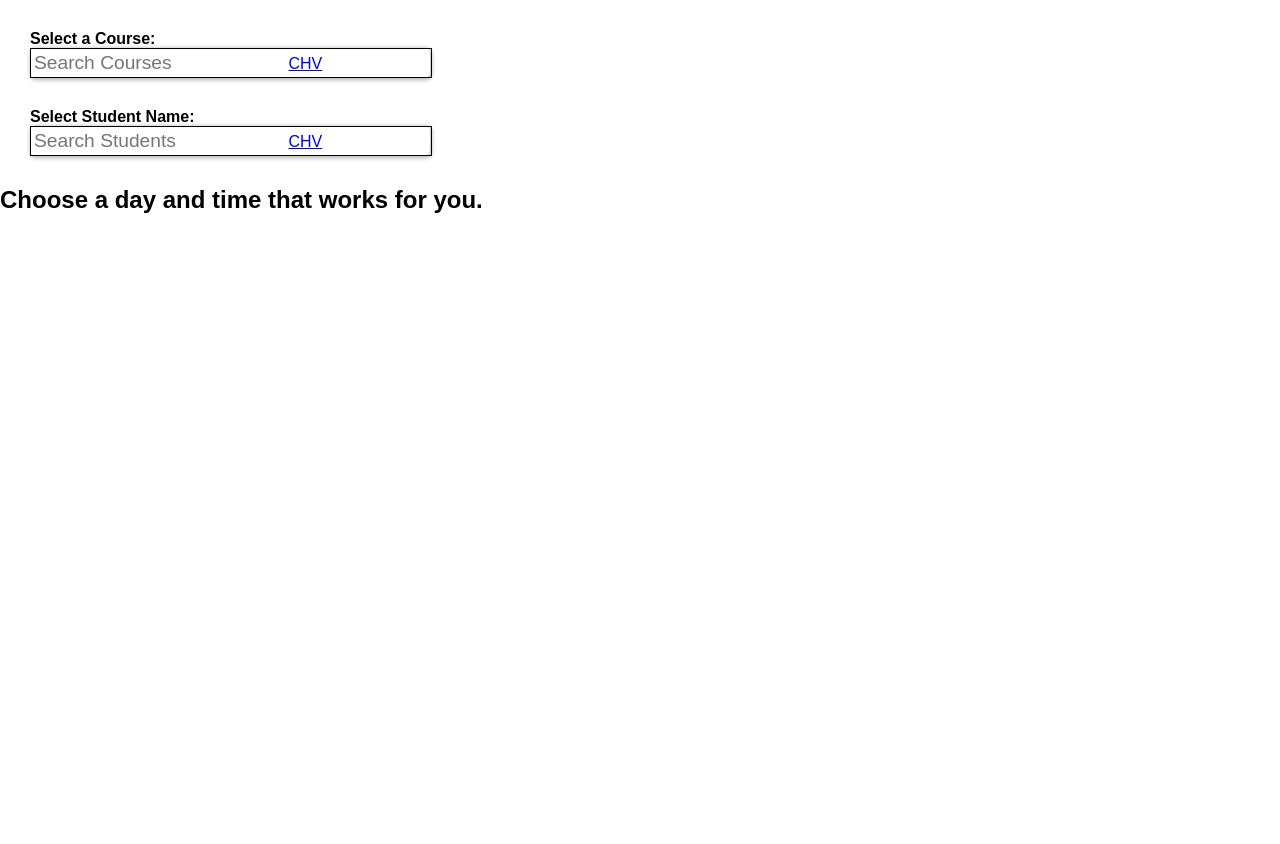
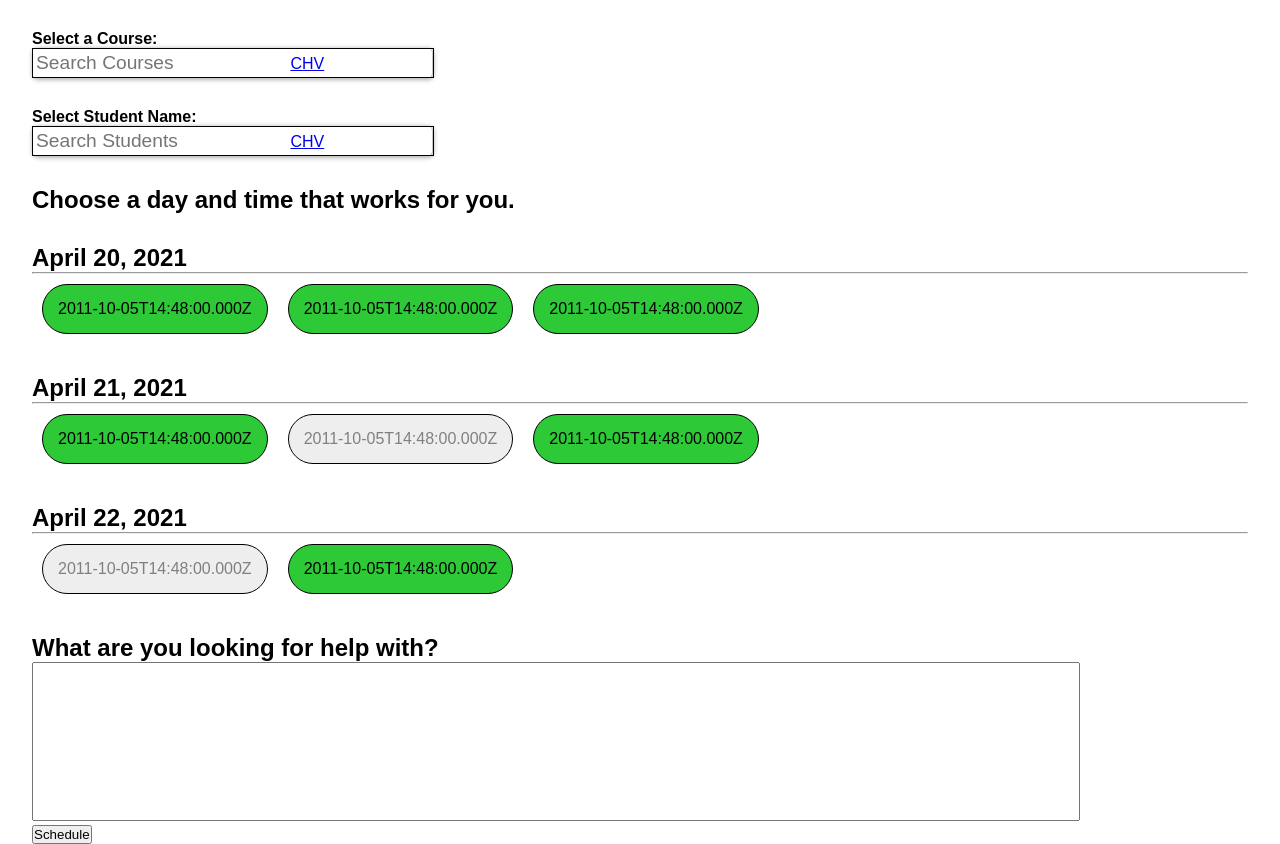
Before and after one commit to Jta26/Pitt-Office-Hour-Scheduler, a PHP site: page / in a window 1280 px wide. Shown: the part 140-984 px from the top of the page. Before the commit the page ends 353 px from the top, so only its background shows below. Run offline with PHP 8.4, Linux system fonts and the light colour scheme.

Commit message:
Student O.H. signup page functionality.

```diff
--- a/web/components/dropdown.js
+++ b/web/components/dropdown.js
@@ -1,4 +1,4 @@
-Vue.component('hf-dropdown', {
+const hfDropdown = {
     data: function () {
         return {
             isDropped: false,
@@ -12,7 +12,8 @@ Vue.component('hf-dropdown', {
         itemList: {
             type: Array/Object,
             required: true
-        }
+        },
+        dropdownContext: String
     },
     methods: {
         toggle: function (event) {
@@ -24,6 +25,7 @@ Vue.component('hf-dropdown', {
         },
         selectItem: function(event, item) {
             this.selectedItem = item;
+            this.$root.$emit(this.dropdownContext != null ? this.dropdownContext : 'generic dropdown', this.selectedItem);
         },
         clearItem: function(event) {
             this.selectedItem = null;
@@ -56,8 +58,4 @@ Vue.component('hf-dropdown', {
                         <h3 v-if="selectedItem"><span><a href="#" v-on:click="clearItem">Edit</a>&nbsp</span>{{ selectedItem.name }}</h3>
                     </div>
                 </div>`
-});
-
-new Vue({
-    el: "#app"
-});
+};
--- /dev/null
+++ b/web/components/notes.js
@@ -0,0 +1,27 @@
+const hfNotes = {
+    data: function() {
+        return {
+            noteData: ''
+        }
+    },
+    props: {
+
+    },
+    methods: {
+        emitNotesChanged: function(event) {
+            this.$root.$emit('notesChanged', this.noteData);
+        },
+        clearNotes: function(event) {
+            this.noteData = null;
+        }
+    },
+    created: function() {
+
+    },
+    template: `
+        <div class='hf-notes'>
+            <h2>What are you looking for help with?</h2>
+            <textarea rows="7" cols="100" v-model="noteData" @input="emitNotesChanged"></textarea>
+        </div>
+    `
+};
--- /dev/null
+++ b/web/components/submit.js
@@ -0,0 +1,37 @@
+const hfSubmit = {
+    data: function() {
+        return {
+            studentSelection: '',
+            courseSelection: '',
+            timeslotSelection: null,
+            notes: ''
+        }
+    },
+    props: {
+
+    },
+    mounted: function() {
+        // these listen for the events that are emitted onto the root element by the other components.
+        this.$root.$on('courseSelection', data=> {
+            console.log('selected course', data.name);
+            this.courseSelection = data.name;
+        });
+        this.$root.$on('studentSelection', data => {
+            console.log('selected student', data.name);
+            this.studentSelection = data;
+        });
+        this.$root.$on('timeslotSelection', data => {
+            console.log('timeslot selected', data.timestamp);
+            this.timeslotSelection = {status: data.status, timestamp: data.timestamp};
+        });
+        this.$root.$on('notesChanged', data => {
+            console.log('notes updated', data);
+            this.notes = data;
+        })
+    },
+    template: `
+        <div class='hf-submit'>
+            <button>Schedule</button>
+        </div>
+    `
+};
--- /dev/null
+++ b/web/components/timeslot-list.js
@@ -0,0 +1,50 @@
+const hfTimeList = {
+    data: function() {
+        return {
+            selectedTimeslot: null,
+            mutableDays: []
+        }
+    },
+    props: {
+        days: Array/Object,
+    },
+    methods: {
+        onTimeSelect: function(event, timeslot) {
+            if (timeslot.status === true) {
+                this.selectedTimeslot = timeslot;
+                this.$emit('timeSelected', this.selectedTimeslot);
+                console.log(timeslot);
+            }
+            else {
+                //handle error
+            }
+        },
+        clearTime: function(event) {
+            this.selectedTimeslot = null;
+        }
+    },
+    created: function() {
+        this.mutableDays = this.days;
+    },
+    template: `
+        <div>
+            <div v-for="day in mutableDays" :key="day.timestamp" class='time-list-day' v-if="selectedTimeslot == null">
+                <h2>{{ day.timestamp }}</h2>
+                <hr/>
+                <div class='timeslots-container'>
+                    <div
+                        :class="(timeslot.status) ? 'timeslot available' : 'timeslot filled'"
+                        v-for="timeslot in day.timeslots"
+                        :key="timeslot.timestamp"
+                        v-on:click="onTimeSelect($event, timeslot)"
+                        >
+                        <p>{{ timeslot.timestamp }}</p>
+                    </div>
+                </div>
+            </div>
+            <div class='selected-time' v-if="selectedTimeslot != null">
+                <h1><span><button v-on:click="clearTime">Edit</button></span>Selected Time: <span class='time-highlight'>{{ selectedTimeslot.timestamp }}</span></h1>
+            </div>
+        </div>
+    `
+};
--- a/web/index.php
+++ b/web/index.php
@@ -7,20 +7,27 @@
     <script src='./static/js/vue-dev.js'></script>
     <link rel='stylesheet' href='./static/css/global.css'>
     <link rel='stylesheet' href='./static/css/header.css'>
+    <link rel='stylesheet' href='./static/css/step.css'>
     <link rel='stylesheet' href='./static/css/course-selection.css'>
     <link rel='stylesheet' href='./static/css/student-selection.css'>
     <link rel='stylesheet' href='./static/css/hf-dropdown.css'>
+    <link rel='stylesheet' href='./static/css/timeslot-list.css'>
+    <link rel='stylesheet' href='./static/css/notes.css'>
     <title>Office Hour Scheduler</title>
 </head>
 <body>
     <?php include './fragments/header.php';?>
     <div id='app'>
+        <div id='step'>
             <div id='course-selection'>
                 <p><b>Select a Course:</b> <span>
 
                     <hf-dropdown placeholder="Search Courses" :item-list="
                             [{name: 'CS 0045: Data Structres'},
-                        {name: 'CS 0046: Algorithms'}]"></hf-dropdown>
+                            {name: 'CS 0046: Algorithms'}]"
+                            dropdown-context='courseSelection'
+                    >
+                    </hf-dropdown>
 
                 </span></p>
             </div>
@@ -29,22 +36,99 @@
                     <span>
                         <hf-dropdown placeholder="Search Students" :item-list="
                             [{name: 'Joel Austin', id:'JTA26'},
-                        {name: 'Kacey Hirt', id:'KCH26'},{name: 'Jose Zindia', id:'JDZ26'},{name: 'Pat Healy', id:'PCH26'},]"
+                            {name: 'Kacey Hirth', id:'KCH26'},{name: 'Jose Zindia', id:'JDZ26'},{name: 'Pat Healy', id:'PCH26'},]"
+                            dropdown-context='studentSelection'
                         >
                         </hf-dropdown>
                     </span>
                 </p>
             </div>
             <div id='time-selection'>
+                <h2>Choose a day and time that works for you.</h2>
+                <hf-time-list :days="
+                    [
+                        {
+                            timestamp: 'April 20, 2021',
+                            timeslots: [
+                                {
+                                    timestamp: '2011-10-05T14:48:00.000Z',
+                                    status: true
+                                },
+                                {
+                                    timestamp: '2011-10-05T14:48:00.000Z',
+                                    status: true
+                                },
+                                {
+                                    timestamp: '2011-10-05T14:48:00.000Z',
+                                    status: true
+                                },
 
-            <h2>Choose a day and time that works for you.</h2>
+                            ],
 
-        </div>
+                        },
+                        {
+                            timestamp: 'April 21, 2021',
+                            timeslots: [
+                                {
+                                    timestamp: '2011-10-05T14:48:00.000Z',
+                                    status: true
+                                },
+                                {
+                                    timestamp: '2011-10-05T14:48:00.000Z',
+                                    status: false
+                                },
+                                {
+                                    timestamp: '2011-10-05T14:48:00.000Z',
+                                    status: true
+                                },
+
+                            ],
+
+                        },
+                        {
+                            timestamp: 'April 22, 2021',
+                            timeslots: [
+                                {
+                                    timestamp: '2011-10-05T14:48:00.000Z',
+                                    status: false
+                                },
+                                {
+                                    timestamp: '2011-10-05T14:48:00.000Z',
+                                    status: true
+                                },
+
+                            ],
+
+                        }
+                    ]
+                ">
+
+                </hf-time-list>
+                <!-- <hf-calendar :timeslots="
+                    []
 
 
 
-
+                "></hf-calendar> -->
+                <hf-notes></hf-notes>
+                <hf-submit></hf-submit>
+            </div>
+        </div>
     </div>
     <script src='./components/dropdown.js'></script>
+    <script src='./components/timeslot-list.js'></script>
+    <script src='./components/notes.js'></script>
+    <script src='./components/submit.js'></script>
+    <script>
+        new Vue({
+            el: "#app",
+            components: {
+                'hf-dropdown': hfDropdown,
+                'hf-time-list': hfTimeList,
+                'hf-notes': hfNotes,
+                'hf-submit': hfSubmit
+            }
+        });
+    </script>
 </body>
 </html>
--- a/web/static/css/course-selection.css
+++ b/web/static/css/course-selection.css
@@ -1,3 +1,4 @@
 #course-selection {
-    margin: 30px;
+    margin-top: 30px;
+    margin-bottom: 10px;
 }
--- /dev/null
+++ b/web/static/css/notes.css
@@ -0,0 +1,14 @@
+
+
+.hf-notes {
+    margin-top: 30px;
+
+
+}
+
+    .hf-notes > textarea {
+        resize: none;
+        font-size: 1.1em;
+        font-family: Arial, Helvetica, sans-serif;
+        padding: 5px;
+    }
--- /dev/null
+++ b/web/static/css/step.css
@@ -0,0 +1,4 @@
+#step {
+    width: 95%;
+    margin: auto;
+}
--- a/web/static/css/student-selection.css
+++ b/web/static/css/student-selection.css
@@ -1,3 +1,4 @@
 #student-selection {
-    margin: 30px;
+    margin-top: 30px;
+    margin-bottom: 30px;
 }
--- /dev/null
+++ b/web/static/css/timeslot-list.css
@@ -0,0 +1,36 @@
+.time-list-day {
+    margin-top: 30px;
+}
+
+.timeslots-container {
+    display: flex;
+    flex-direction: row;
+    justify-content: flex-start;
+    flex-wrap: wrap;
+}
+    .timeslots-container > .timeslot {
+        margin: 10px;
+        padding: 15px;
+        border: 1px solid black;
+        border-radius: 30px;
+    }
+    .timeslots-container > .timeslot.timeslot.available:hover {
+        box-shadow: 1px 1px 4px 1px rgba(0,0,0,.55);
+        cursor: pointer;
+    }
+    .timeslots-container > .timeslot.available {
+        background-color: #2DC937;
+    }
+    .timeslots-container > .timeslot.filled {
+        background-color: #EEEEEE;
+        color: #808080;
+    }
+
+.selected-time {
+    margin-top: 30px;
+}
+    .selected-time .time-highlight {
+        color: #2d2d2d;
+        font-weight: bolder;
+        text-decoration: underline;
+    }
```
Also changed, not shown: web/components/dropdown-item.js (deleted, +0 -15 lines), web/components/dropdown-list.js (deleted, +0 -16 lines), web/components/timeSelection.js (deleted, +0 -20 lines), web/template-do-not-serve.php (deleted, +0 -15 lines). Lines whose indentation alone changed are shown as unchanged.
